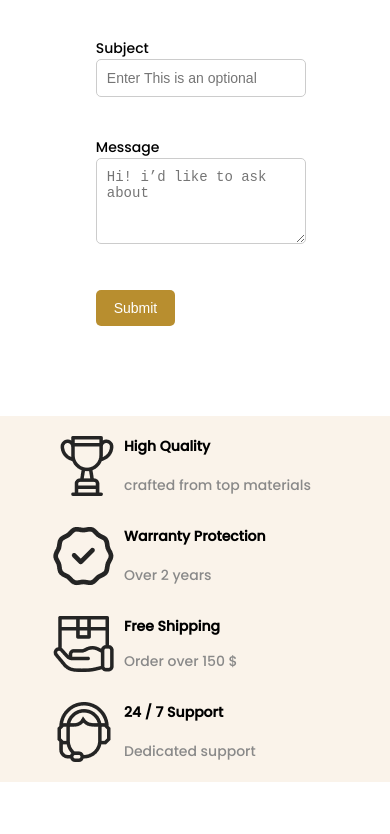
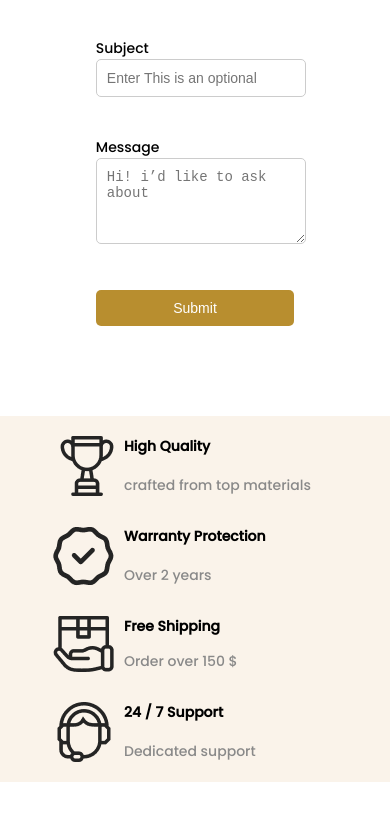
Before and after one commit to Zeinababoalsoud/e-commerce-website, a React (Vite) app in the folder final-project-advanced-level/: page /ContactPage in a window 390 px wide. Shown: the part 1279-2113 px from the top of the page. Built offline with nearby package versions, Linux system fonts and the light colour scheme.

Commit message:
second-commit

```diff
--- a/final-project-advanced-level/src/pages/contact/ContactPage.css
+++ b/final-project-advanced-level/src/pages/contact/ContactPage.css
@@ -153,6 +153,9 @@ input, textarea {
     #contact-page-container{
         width:100%;
     }
+    #btn{
+        width:100%;
+    }
 }
 @media (min-width: 601px) and (max-width: 900px) {
     .child{
@@ -188,6 +191,7 @@ input, textarea {
         width:80%;
         padding:10px;
         box-sizing: border-box;
+
     }
     #btn{
         width:98%;
```
